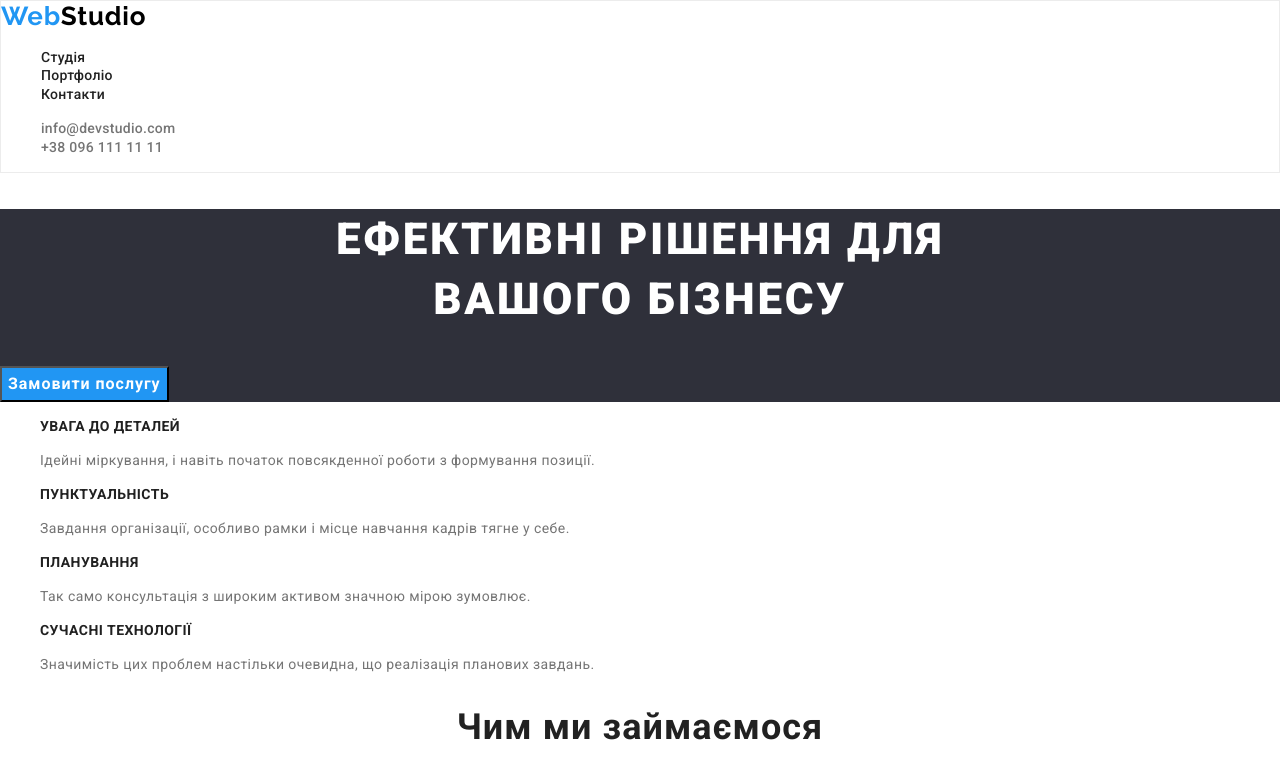
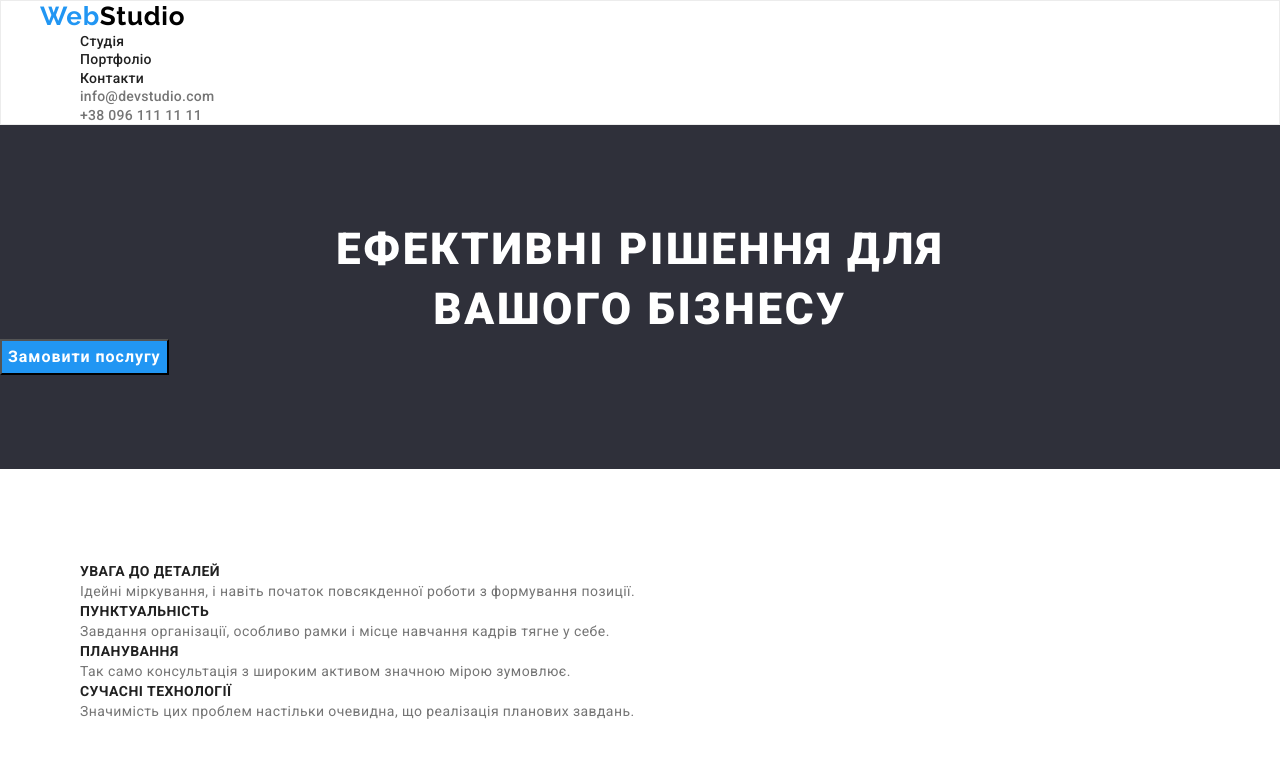
Before and after one commit to SerhiiOd/goit-markup-hw-03, a plain HTML site: page index.html in a window 1280 px wide. Shown: the top 775 px of the page. Drawn offline with nearby package versions, Linux system fonts and the light colour scheme.

Commit message:
Update styles.css

```diff
--- a/css/styles.css
+++ b/css/styles.css
@@ -38,10 +38,28 @@ a {
   text-decoration: none;
 }
 
+h1,
+h2,
+h3,
+p,
+ul {
+  margin: 0;
+}
+
 /* Контейнери та відступи / стилі */
 
+.section {
+  padding-top: 94px;
+  padding-bottom: 94px;
+}
+
+.container {
+  width: 1200px;
+  margin: 0 auto;
+}
+
 .headers {
-  border: 1px solid #ECECEC;
+  border: 1px solid #ececec;
 }
 
 /* Logo-шрифт/колір */
```
